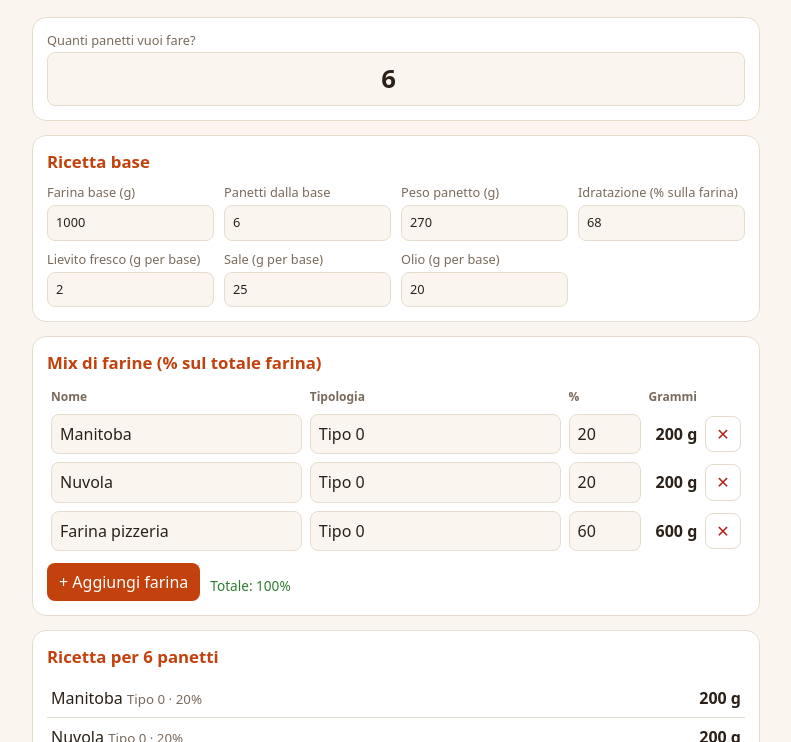
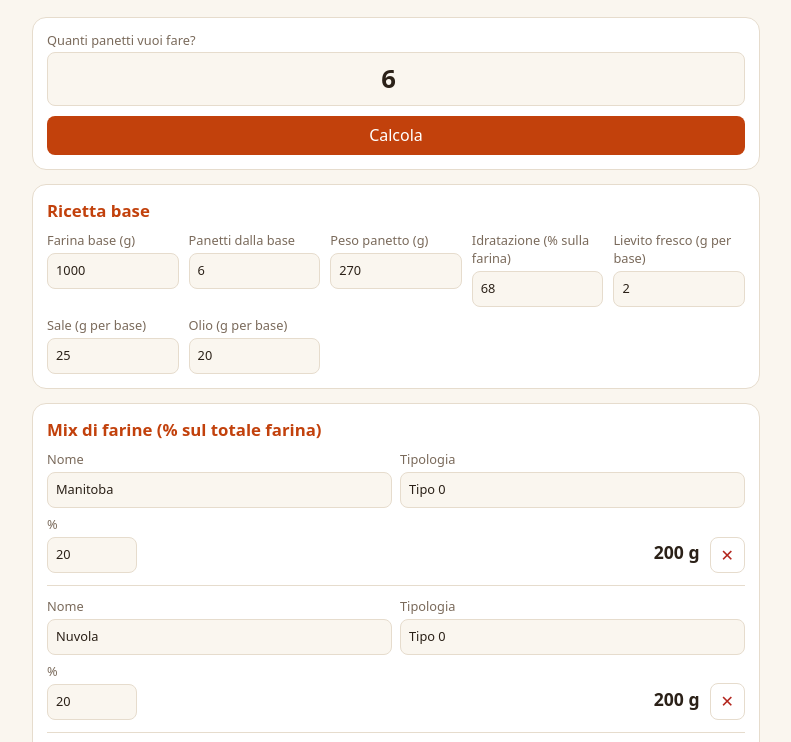
Before and after one commit to valerioferrara/Calcolatore-Pizza, a plain HTML site: page index.html in a window 1280 px wide. Shown: the part 57-799 px from the top of the page, without its empty margins (244-1035 px from the left). Drawn offline with Linux system fonts and the light colour scheme.

Commit message:
Add files via upload

```diff
--- a/index.html
+++ b/index.html
@@ -21,18 +21,24 @@ main{max-width:760px;margin:0 auto;padding:16px}
 h1{font-size:1.5rem;margin:.2em 0 .8em}
 h2{font-size:1.05rem;margin:0 0 10px;color:var(--ac)}
 .card{background:var(--card);border:1px solid var(--bd);border-radius:14px;padding:14px;margin-bottom:14px}
-.grid{display:grid;grid-template-columns:repeat(auto-fit,minmax(150px,1fr));gap:10px}
+.grid{display:grid;grid-template-columns:repeat(auto-fit,minmax(130px,1fr));gap:10px}
 label{display:flex;flex-direction:column;font-size:.8rem;color:var(--mu);gap:3px}
 input,select{font:inherit;color:var(--tx);background:var(--bg);border:1px solid var(--bd);border-radius:8px;padding:8px;width:100%;min-width:0}
 .big input{font-size:1.6rem;font-weight:700;text-align:center}
 .scroll{overflow-x:auto}
-table{width:100%;border-collapse:collapse;min-width:480px}
+table{width:100%;border-collapse:collapse}
+.fr{display:grid;grid-template-columns:1fr 1fr;gap:8px;padding-bottom:12px;margin-bottom:12px;border-bottom:1px solid var(--bd)}
+.fr .b{grid-column:1/-1;display:flex;align-items:flex-end;gap:10px}
+.fr .gr{flex:1;text-align:right;font-weight:700;font-size:1.1rem;padding-bottom:8px}
 th{font-size:.75rem;color:var(--mu);text-align:left;padding:4px}
 td{padding:4px}
 td.r{text-align:right;font-weight:700;white-space:nowrap}
 button{font:inherit;border:0;border-radius:8px;padding:8px 12px;background:var(--ac);color:#fff;cursor:pointer}
 button.g{background:transparent;color:var(--er);border:1px solid var(--bd);padding:6px 10px}
-.res td{border-bottom:1px solid var(--bd);padding:8px 4px}
+.res td{border-bottom:1px solid var(--bd);padding:8px 4px;vertical-align:top}
+.res td:first-child{word-break:break-word}
+body{overflow-x:hidden}
+.mode{flex-wrap:wrap}
 .tot td{border-bottom:0;font-size:1.05rem}
 .msg{font-size:.85rem;margin-top:6px}
 .ok{color:var(--ok)}.er{color:var(--er)}
@@ -48,12 +54,14 @@ button.g{background:transparent;color:var(--er);border:1px solid var(--bd);paddi
 </head>
 <body>
 <main>
+<div id="errbox" style="display:none;background:#b3261e;color:#fff;padding:10px;border-radius:10px;margin-bottom:12px;font-size:.85rem"></div>
 <h1>🍕 Calcolatrice Pizza</h1>
 
 <section class="card big">
   <label>Quanti panetti vuoi fare?
     <input id="n" type="number" min="1" step="1" value="6" inputmode="numeric">
   </label>
+  <button id="go" style="margin-top:10px;width:100%">Calcola</button>
 </section>
 
 <section class="card">
@@ -71,10 +79,7 @@ button.g{background:transparent;color:var(--er);border:1px solid var(--bd);paddi
 
 <section class="card">
   <h2>Mix di farine (% sul totale farina)</h2>
-  <div class="scroll"><table>
-    <thead><tr><th>Nome</th><th>Tipologia</th><th>%</th><th>Grammi</th><th></th></tr></thead>
-    <tbody id="fl"></tbody>
-  </table></div>
+  <div id="fl"></div>
   <div style="display:flex;gap:10px;align-items:center;margin-top:8px;flex-wrap:wrap">
     <button id="add">+ Aggiungi farina</button>
     <span id="pc" class="msg"></span>
@@ -118,12 +123,12 @@ const g=x=>(Math.round(x*10)/10).toLocaleString("it-IT",{maximumFractionDigits:1
 const esc=s=>String(s).replace(/[&<>"]/g,c=>({"&":"&amp;","<":"&lt;",">":"&gt;",'"':"&quot;"}[c]));
 
 function drawFlours(){
-  $("fl").innerHTML=flours.map((f,i)=>`<tr>
-   <td><input data-i="${i}" data-k="n" value="${esc(f.n)}" placeholder="Nome"></td>
-   <td><input data-i="${i}" data-k="t" value="${esc(f.t)}" placeholder="Tipo"></td>
-   <td style="width:80px"><input data-i="${i}" data-k="p" type="number" step="0.5" value="${f.p}"></td>
-   <td class="r" id="fg${i}"></td>
-   <td><button class="g" data-del="${i}" aria-label="Rimuovi">✕</button></td></tr>`).join("");
+  $("fl").innerHTML=flours.map((f,i)=>`<div class="fr">
+   <label>Nome<input data-i="${i}" data-k="n" value="${esc(f.n)}" placeholder="Nome"></label>
+   <label>Tipologia<input data-i="${i}" data-k="t" value="${esc(f.t)}" placeholder="Tipo"></label>
+   <div class="b"><label style="width:90px">%<input data-i="${i}" data-k="p" type="number" step="0.5" value="${f.p}"></label>
+   <div class="gr" id="fg${i}"></div>
+   <button class="g" data-del="${i}" aria-label="Rimuovi">✕</button></div></div>`).join("");
 }
 
 function calc(){
@@ -181,7 +186,9 @@ function timeline(){
    +`<li><div><b style="color:var(--tx)">Durata totale</b></div><b>${Math.round(total*10)/10} h</b></li>`;
 }
 
-function all(){calc();timeline();save()}
+function showErr(e){const b=document.getElementById("errbox");b.style.display="block";b.textContent="Errore: "+(e&&e.message?e.message:e)}
+function all(){try{calc()}catch(e){showErr(e)}try{timeline()}catch(e){showErr(e)}try{save()}catch(e){}}
+window.addEventListener("error",e=>showErr(e.message));
 
 document.addEventListener("input",e=>{
   const el=e.target;
@@ -194,6 +201,8 @@ document.addEventListener("click",e=>{
 });
 $("add").onclick=()=>{flours.push({n:"",t:"",p:0});drawFlours();all()};
 
+$("go").onclick=()=>all();
+window.addEventListener("pageshow",()=>all());
 load();
 const now=new Date();now.setMinutes(0,0,0);now.setHours(now.getHours()+1);
 const pad=x=>String(x).padStart(2,"0");
```
